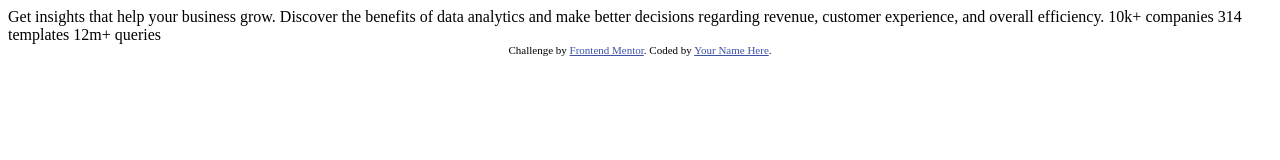
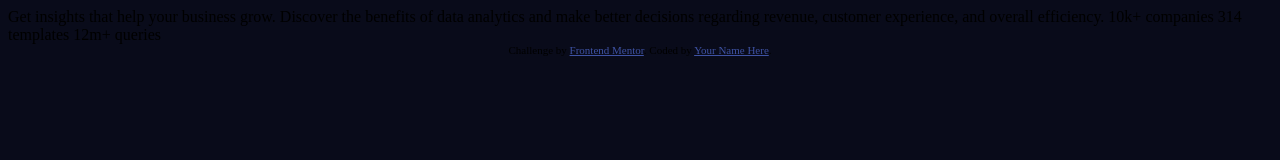
Before and after one commit to gyurisc/fm-statspreviewcard, a plain HTML site: page index.html in a window 1280 px wide. Drawn offline with Linux system fonts and the light colour scheme.

Commit message:
adding colors

```diff
--- a/index.html
+++ b/index.html
@@ -5,6 +5,7 @@
   <meta name="viewport" content="width=device-width, initial-scale=1.0"> <!-- displays site properly based on user's device -->
 
   <link rel="icon" type="image/png" sizes="32x32" href="./images/favicon-32x32.png">
+  <link rel="stylesheet" href="styles.css" />
 
   <title>Frontend Mentor | Stats preview card component</title>
 
--- /dev/null
+++ b/styles.css
@@ -0,0 +1,20 @@
+:root {
+    /* Primary */
+    --main-background-color: hsl(233, 47%, 7%);
+    --card-background-color: hsl(244, 38%, 16%);
+    --accent-color: hsl(277, 64%, 61%);
+
+    /* Neutral */
+    --main-heading-color: hsl(0, 0%, 100%);
+    --main-paragraph-color: hsla(0, 0%, 100%, 0.75);
+    --stat-heading-color: hsla(0, 0%, 100%, 0.6);
+}
+
+html {
+    box-sizing: border-box;
+    margin: 0 auto;
+}
+
+body {
+    background-color: var(--main-background-color);
+}
```
